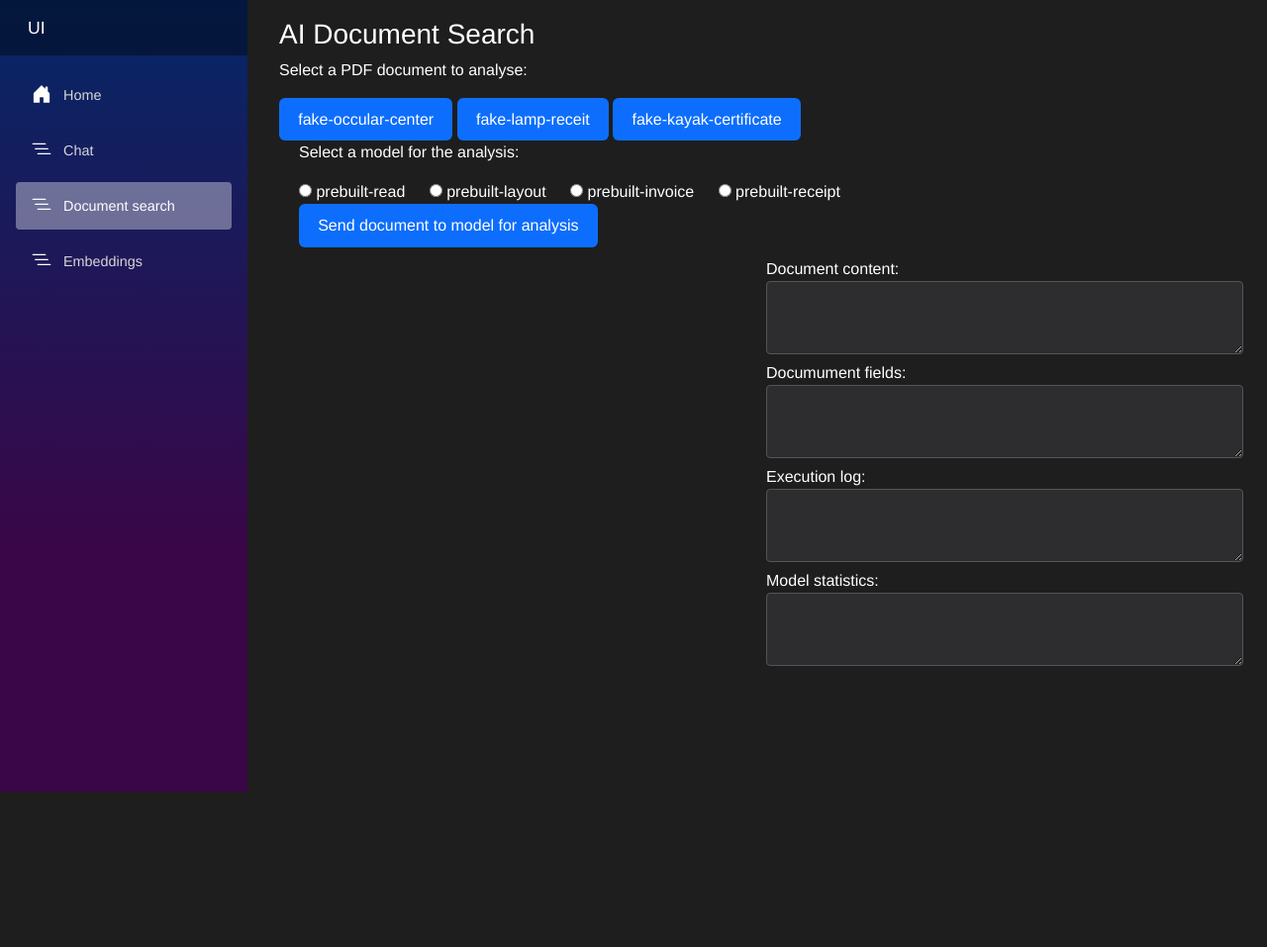
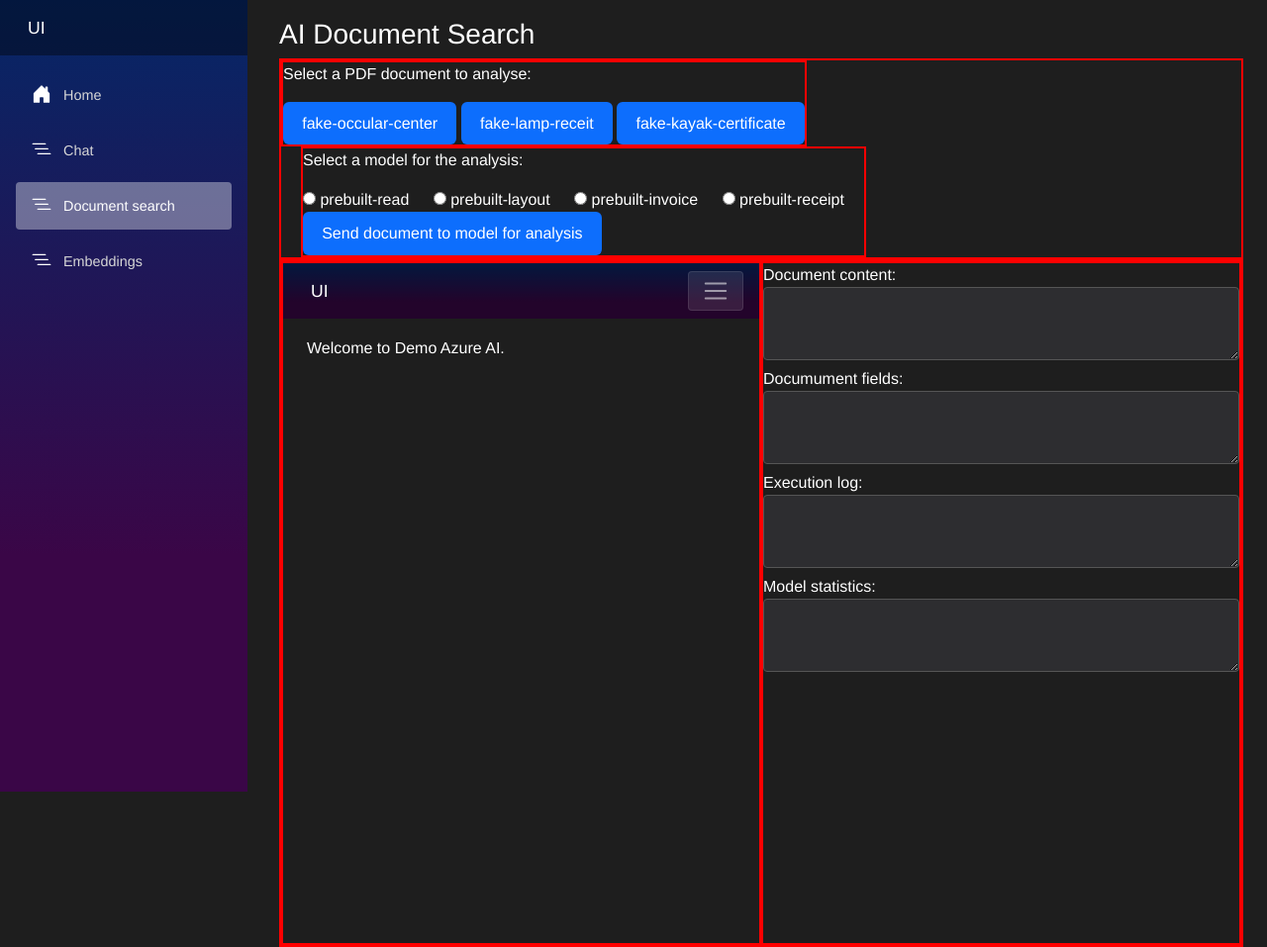
Before and after one commit to GuyHarel-Dev/Foundry-Project-02, an ASP.NET Core app: page /document-search in a window 1280 px wide. Shown: the whole page at 99% size. Before the commit the page ends 800 px from the top, so only its background shows below. Run offline with ASP.NET Core 8, Linux system fonts and the light colour scheme; style sheets or scripts are compiled from the project's sources.

Commit message:
reface(ui): document analysis css

```diff
--- /dev/null
+++ b/DemoAzAI.Blazor/Components/Fragments/StatisticsPanel.razor
@@ -0,0 +1,9 @@
+<div >
+    <label for="Statistics">Model statistics:</label>
+    <textarea readonly value="@Statistics"></textarea>
+</div>
+
+@code {
+    [Parameter]
+    public string Statistics { get; set; } = string.Empty;
+}
--- a/DemoAzAI.Blazor/Components/Pages/Chat.razor
+++ b/DemoAzAI.Blazor/Components/Pages/Chat.razor
@@ -45,8 +45,7 @@
         </div>
 
         <div class="stat_area">
-            <label for="statistics">Model statistics:</label>
-            <textarea readonly value="@statistics"></textarea>
+            <StatisticsPanel Statistics="@statistics"></StatisticsPanel>
         </div>
 
     </div>
--- a/DemoAzAI.Blazor/Components/Pages/DocumentSearch.razor
+++ b/DemoAzAI.Blazor/Components/Pages/DocumentSearch.razor
@@ -14,7 +14,7 @@
 <div class="pdf-model-selection-area">
     <div class="pdf-selection-area">
         <p>Select a PDF document to analyse:</p>
-        <button @onclick='() => StateContainer.PdfUrl ="/Pdf/fake-occular-center.pdf"'>
+        <button @onclick='() => StateContainer.PdfUrl = "/Pdf/fake-occular-center.pdf"'>
             fake-occular-center
         </button>
 
@@ -73,37 +73,26 @@
     </div>
 </div>
 
-<div class="doc-area">
+<div class="doc_view_result_area">
 
-    <div class="doc-display-area">
-        @if (string.IsNullOrEmpty(StateContainer.PdfUrl)) { StateContainer.PdfUrl = "Pdf/empty-pdf.pdf"; }
-
+    <div class="doc_view_area">
         <iframe src="@($"{StateContainer.PdfUrl}#toolbar=0&navpanes=0&scrollbar=0&view=FitH")"></iframe>
     </div>
 
-    <div class="doc-analysis-area">
-        <div>
+    <div class="doc_result_area">
+
             <label for="docContent">Document content:</label>
             <textarea readonly value="@StateContainer.DocContent"></textarea>
-        </div>
-
-        <div>
             <label for="docFields">Documument fields:</label>
             <textarea readonly value="@StateContainer.DocFields"></textarea>
-        </div>
 
-        <div>
-            <label for="executionLog">Execution log:</label>
-            <textarea readonly value="@StateContainer.ExecutionLog"></textarea>
-        </div>
+            <ExecutionLogPanel ExecutionLog="@executionLog"></ExecutionLogPanel>
+            <StatisticsPanel Statistics="@statistics"></StatisticsPanel>
 
-        <div>
-            <label for="statistics">Model statistics:</label>
-            <textarea readonly value="@StateContainer.Statistics"></textarea>
-        </div>
     </div>
+</div>
 
-</div>
+
 
 @code {
 
--- a/DemoAzAI.Blazor/Components/Pages/DocumentSearch.razor.cs
+++ b/DemoAzAI.Blazor/Components/Pages/DocumentSearch.razor.cs
@@ -18,6 +18,9 @@ public partial class DocumentSearch
     private string ReceiptModel = "prebuilt-receipt";
 
     private string SelectedModel = "prebuilt-read";
+
+    private string executionLog = string.Empty;
+    private string statistics = string.Empty;
 
 
     private void OnModelRadioChange(ChangeEventArgs e)
--- a/DemoAzAI.Blazor/Components/Pages/DocumentSearch.razor.css
+++ b/DemoAzAI.Blazor/Components/Pages/DocumentSearch.razor.css
@@ -10,27 +10,23 @@
         margin-right: 20px;
     }
 
-.doc-display-analysis-area {
+div {
+    border: 2px solid red;
+}
+.doc_view_result_area {
     display: flex;
-    flex-wrap: wrap;
+    width: 100%;
 }
 
-
-.doc-area {
-    display: flex;
-    margin-top:10px;
+.doc_view_result_area .doc_view_area {
+    width:50%;
 }
 
-    .doc-area .doc-display-area {
+    .doc_view_result_area .doc_view_area iframe {
+        width:100%;
+        height:85vh;
+
+    }
+    .doc_view_result_area .doc_result_area {
         width: 50%;
     }
-
-    .doc-area .doc-display-area iframe {
-        width:100%;
-        height:85vh;
-    }
-
-    .doc-area .doc-analysis-area {
-        width: 50%;
-        margin-left:10px;
-    }
```
